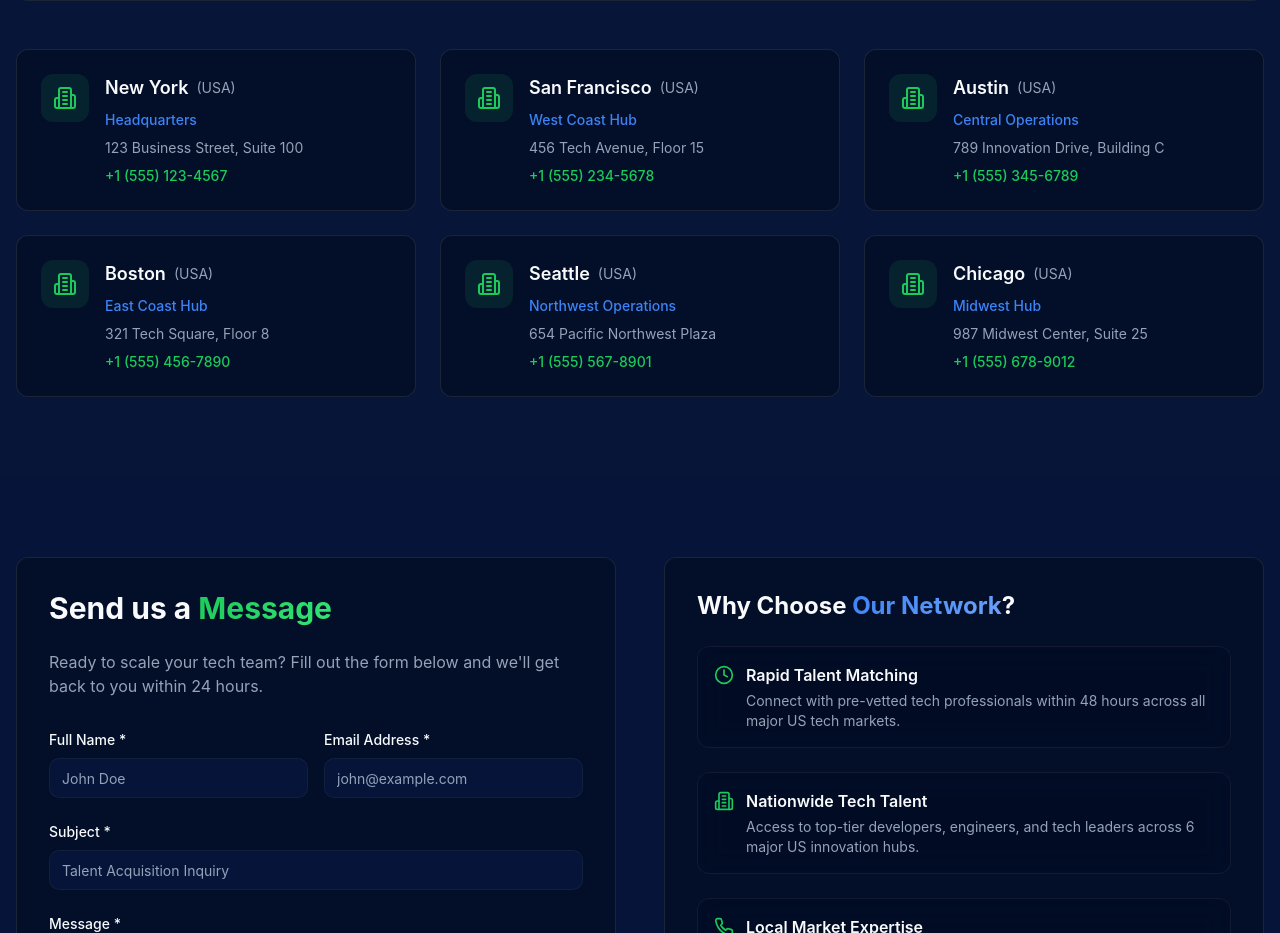
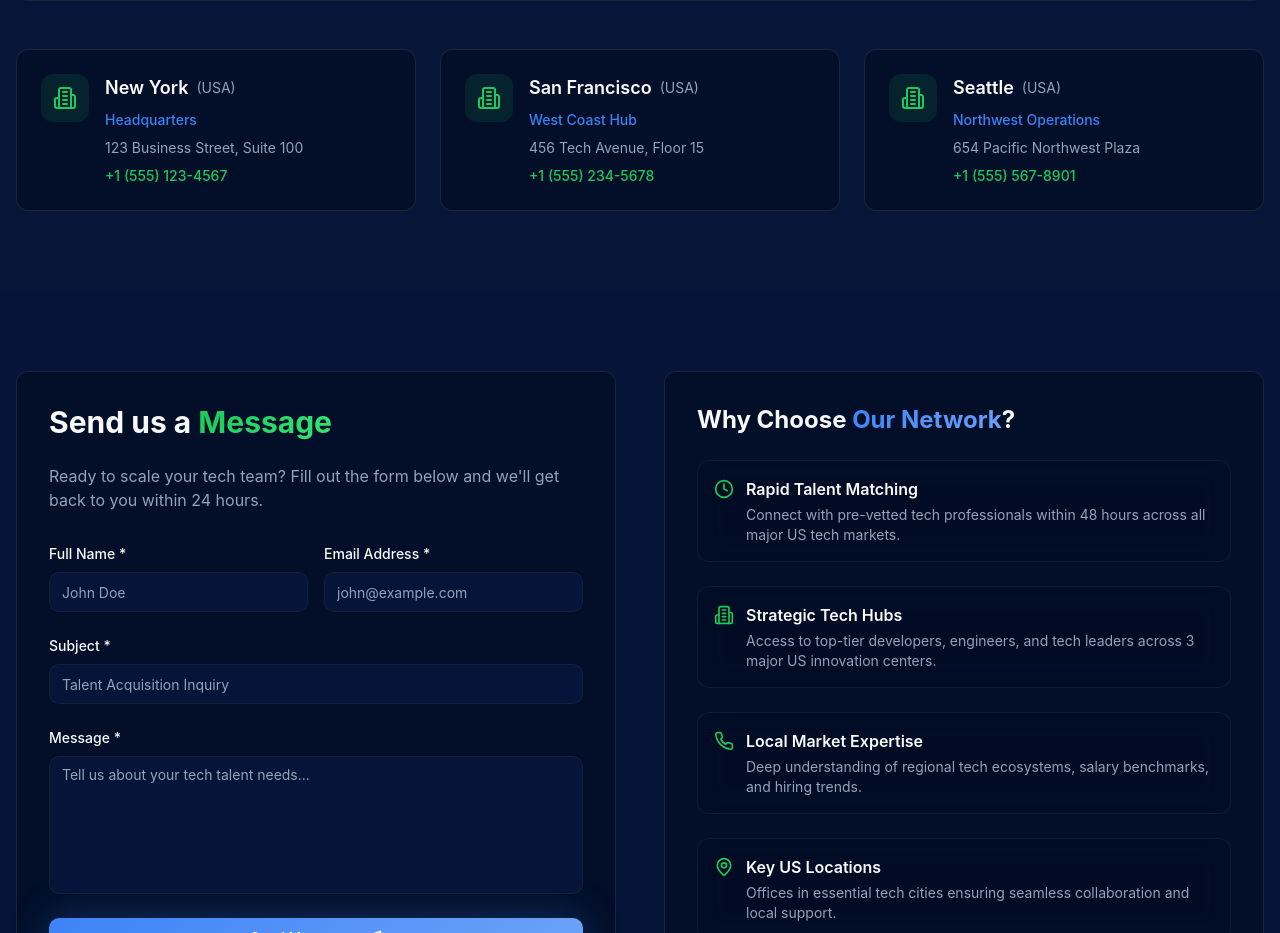
Before and after one commit to RahulAdminRecruitIQ/fluent-design-site, a React (Vite) app: page /contact in a window 1280 px wide. Shown: the part 1779-2712 px from the top of the page. Built offline with nearby package versions, Linux system fonts and the light colour scheme.

Commit message:
Remove office locations and update map
Removed 3 office locations and updated the world map component to reflect the changes.

```diff
--- a/src/pages/ContactUs.tsx
+++ b/src/pages/ContactUs.tsx
@@ -1,4 +1,3 @@
-
 import { Mail, Phone, MapPin, Clock, Send, Building2 } from 'lucide-react';
 import { Button } from '@/components/ui/button';
 import { Input } from '@/components/ui/input';
@@ -61,24 +60,6 @@ const ContactUs = () => {
       lng: -122.4194,
     },
     {
-      city: "Austin",
-      country: "USA",
-      address: "789 Innovation Drive, Building C",
-      phone: "+1 (555) 345-6789",
-      type: "Central Operations",
-      lat: 30.2672,
-      lng: -97.7431,
-    },
-    {
-      city: "Boston",
-      country: "USA",
-      address: "321 Tech Square, Floor 8",
-      phone: "+1 (555) 456-7890",
-      type: "East Coast Hub",
-      lat: 42.3601,
-      lng: -71.0589,
-    },
-    {
       city: "Seattle",
       country: "USA",
       address: "654 Pacific Northwest Plaza",
@@ -86,15 +67,6 @@ const ContactUs = () => {
       type: "Northwest Operations",
       lat: 47.6062,
       lng: -122.3321,
-    },
-    {
-      city: "Chicago",
-      country: "USA",
-      address: "987 Midwest Center, Suite 25",
-      phone: "+1 (555) 678-9012",
-      type: "Midwest Hub",
-      lat: 41.8781,
-      lng: -87.6298,
     },
   ];
 
@@ -172,15 +144,15 @@ const ContactUs = () => {
         </div>
       </section>
 
-      {/* US Nationwide Presence Section with World Map */}
+      {/* US Key Locations Section with World Map */}
       <section className="py-20 px-4 bg-secondary/5">
         <div className="max-w-7xl mx-auto">
           <div className="text-center mb-16">
             <h2 className="text-3xl md:text-4xl font-bold mb-4 animate-slide-up">
-              Our <span className="text-gradient-primary">Nationwide Presence</span>
+              Our <span className="text-gradient-primary">Key Locations</span>
             </h2>
             <p className="text-muted-foreground max-w-2xl mx-auto animate-slide-up delay-200">
-              Strategically located across major US tech hubs to serve you better and connect with top talent nationwide.
+              Strategically positioned across major US tech hubs to serve you better and connect with top talent in key markets.
             </p>
           </div>
 
@@ -329,8 +301,8 @@ const ContactUs = () => {
                   <div className="flex items-start space-x-3 p-4 glass-effect rounded-lg">
                     <Building2 className="w-5 h-5 text-accent mt-0.5 flex-shrink-0" />
                     <div>
-                      <h4 className="font-semibold mb-1">Nationwide Tech Talent</h4>
-                      <p className="text-muted-foreground text-sm">Access to top-tier developers, engineers, and tech leaders across 6 major US innovation hubs.</p>
+                      <h4 className="font-semibold mb-1">Strategic Tech Hubs</h4>
+                      <p className="text-muted-foreground text-sm">Access to top-tier developers, engineers, and tech leaders across 3 major US innovation centers.</p>
                     </div>
                   </div>
 
@@ -345,8 +317,8 @@ const ContactUs = () => {
                   <div className="flex items-start space-x-3 p-4 glass-effect rounded-lg">
                     <MapPin className="w-5 h-5 text-accent mt-0.5 flex-shrink-0" />
                     <div>
-                      <h4 className="font-semibold mb-1">Strategic US Locations</h4>
-                      <p className="text-muted-foreground text-sm">Offices in key tech cities ensuring seamless collaboration and local support.</p>
+                      <h4 className="font-semibold mb-1">Key US Locations</h4>
+                      <p className="text-muted-foreground text-sm">Offices in essential tech cities ensuring seamless collaboration and local support.</p>
                     </div>
                   </div>
                 </div>
@@ -420,7 +392,7 @@ const ContactUs = () => {
                 Ready to Build Your <span className="text-gradient-primary">Dream Tech Team</span>?
               </h2>
               <p className="text-muted-foreground mb-8 animate-slide-up delay-200">
-                Let's discuss your tech hiring needs and explore how our nationwide network can accelerate your growth.
+                Let's discuss your tech hiring needs and explore how our strategic network can accelerate your growth.
               </p>
               <div className="flex flex-col sm:flex-row gap-4 justify-center animate-slide-up delay-300">
                 <Button className="btn-gradient-accent">
```
